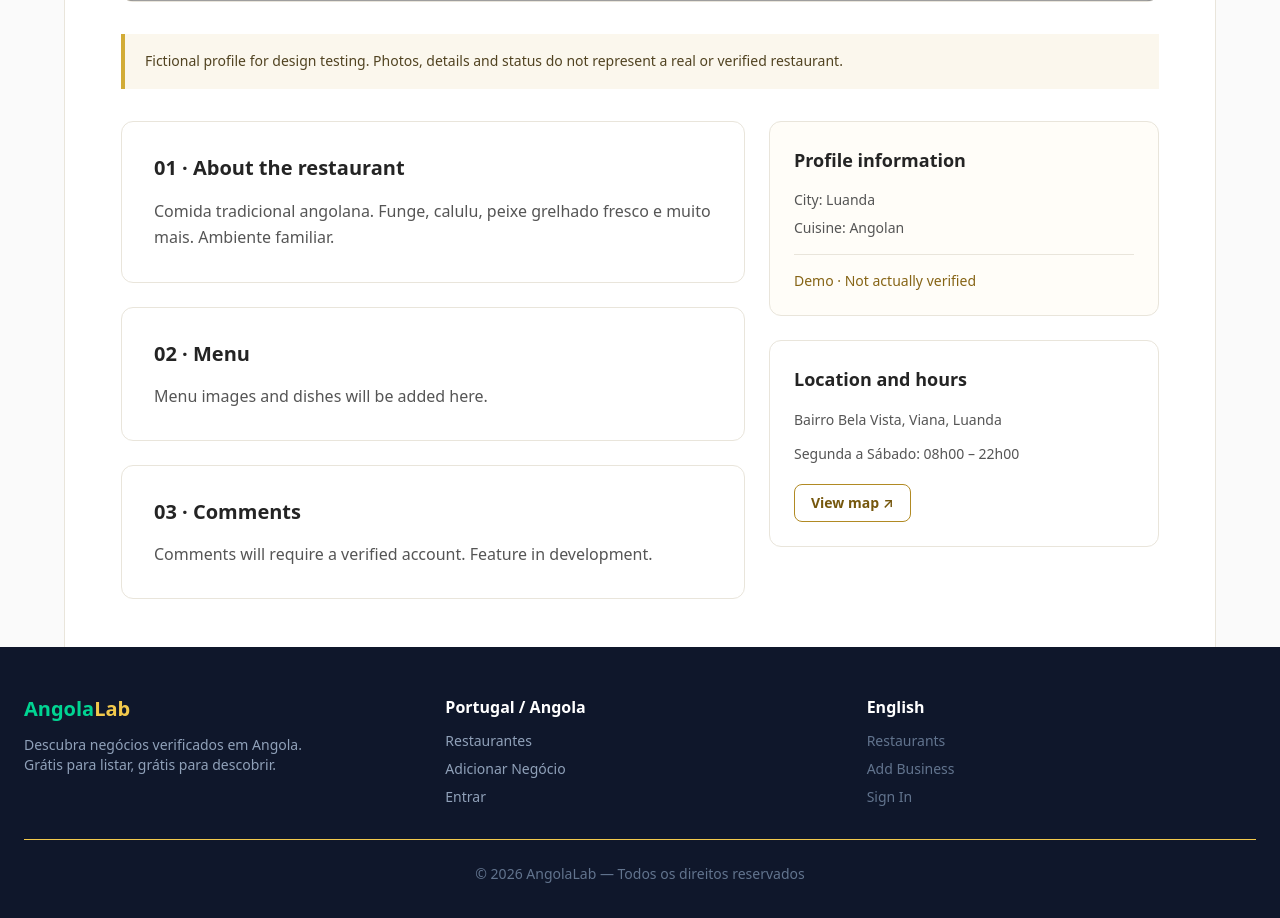
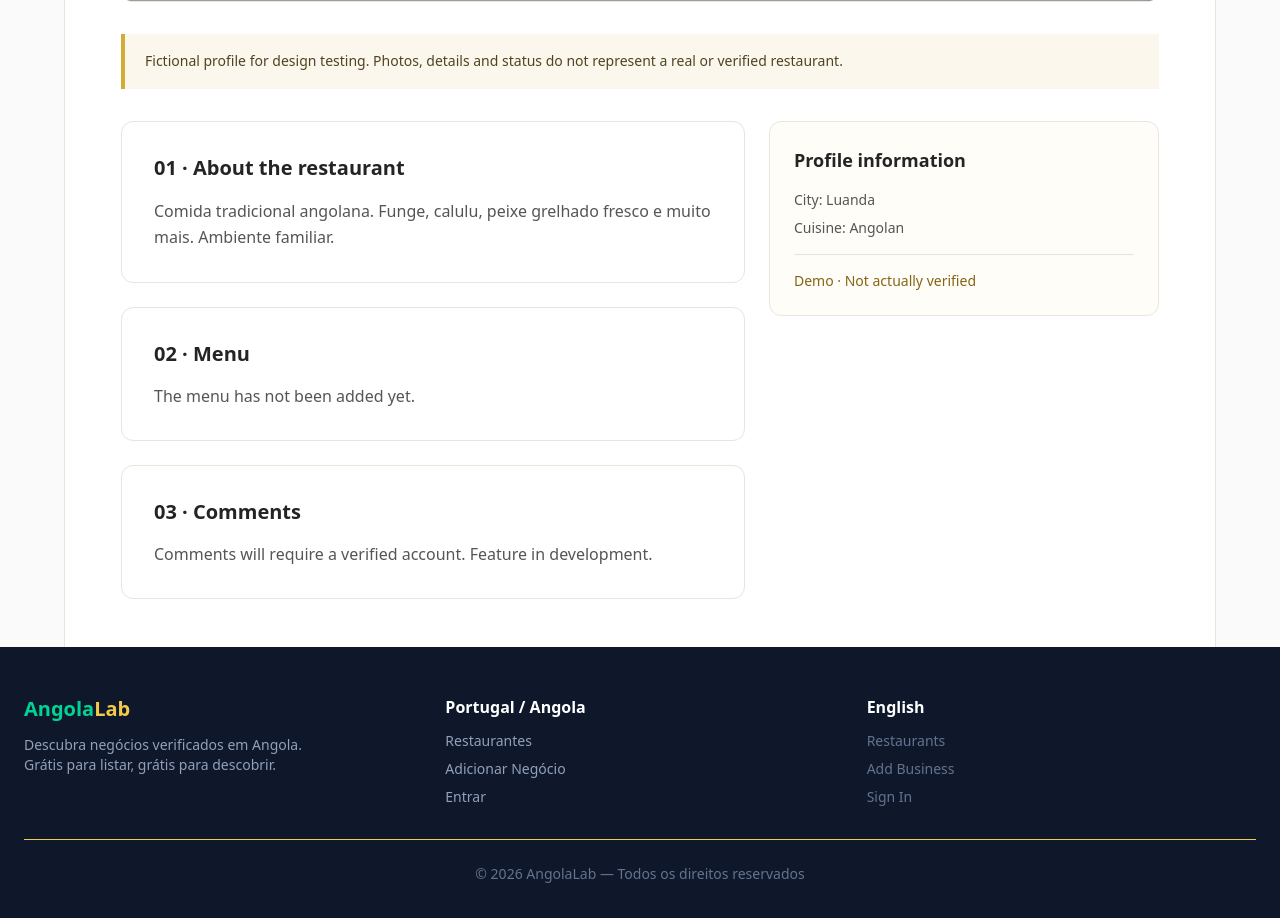
Before and after one commit to oswaldodeal/angolalab-restaurants, a Next.js app: page /en/restaurants/rest-001 in a window 1280 px wide. Shown: the part 780-1698 px from the top of the page. Built offline with nearby package versions, Linux system fonts and the light colour scheme; grey boxes are pictures that could not be loaded.

Commit message:
feat(basic): show submitted menu and protect demo location links

```diff
--- a/components/RestaurantResearchProfile.tsx
+++ b/components/RestaurantResearchProfile.tsx
@@ -76,10 +76,23 @@ export default function RestaurantResearchProfile({ restaurant, language }: {
               <section className="rounded-xl border border-[#e9e5db] p-6 sm:p-8">
                 <h2 className="text-xl font-semibold">{pt ? '02 · Ementa' : '02 · Menu'}</h2>
                 <p className="mt-4 text-[#555]">
-                  {verified
-                    ? (pt ? 'As imagens e os pratos da ementa serão adicionados aqui.' : 'Menu images and dishes will be added here.')
-                    : (pt ? 'A ementa ficará disponível após a análise do perfil.' : 'The menu will be available after profile review.')}
+                  {restaurant.menuPhotos.length === 0 && !restaurant.menuPdf
+                    ? (pt ? 'A ementa ainda não foi adicionada.' : 'The menu has not been added yet.')
+                    : null}
                 </p>
+                {restaurant.menuPhotos.length > 0 && (
+                  <div className="mt-5 grid gap-4 sm:grid-cols-2">
+                    {restaurant.menuPhotos.map((src, index) => (
+                      // eslint-disable-next-line @next/next/no-img-element
+                      <img key={src + index} src={src} alt={pt ? `Ementa, página ${index + 1}` : `Menu, page ${index + 1}`} className="w-full rounded-lg border border-[#e9e5db] object-contain" />
+                    ))}
+                  </div>
+                )}
+                {restaurant.menuPdf && (
+                  <a href={restaurant.menuPdf} target="_blank" rel="noopener noreferrer" className="mt-5 inline-block rounded-lg border border-[#b18a23] px-4 py-2 text-sm font-semibold text-[#75570d] hover:bg-[#fbf7ed]">
+                    {pt ? 'Abrir ementa ↗' : 'Open menu ↗'}
+                  </a>
+                )}
               </section>
               <section className="rounded-xl border border-[#e9e5db] p-6 sm:p-8">
                 <h2 className="text-xl font-semibold">{pt ? '03 · Comentários' : '03 · Comments'}</h2>
@@ -100,7 +113,7 @@ export default function RestaurantResearchProfile({ restaurant, language }: {
                       : (pt ? 'Perfil básico / em análise' : 'Basic / under review')}
                 </p>
               </section>
-              {verified && (
+              {verified && !isDemo && (
                 <section className="rounded-xl border border-[#e9e5db] p-6">
                   <h2 className="text-lg font-semibold">{pt ? 'Localização e horário' : 'Location and hours'}</h2>
                   <p className="mt-4 text-sm leading-relaxed text-[#555]">{restaurant.address}</p>
```
